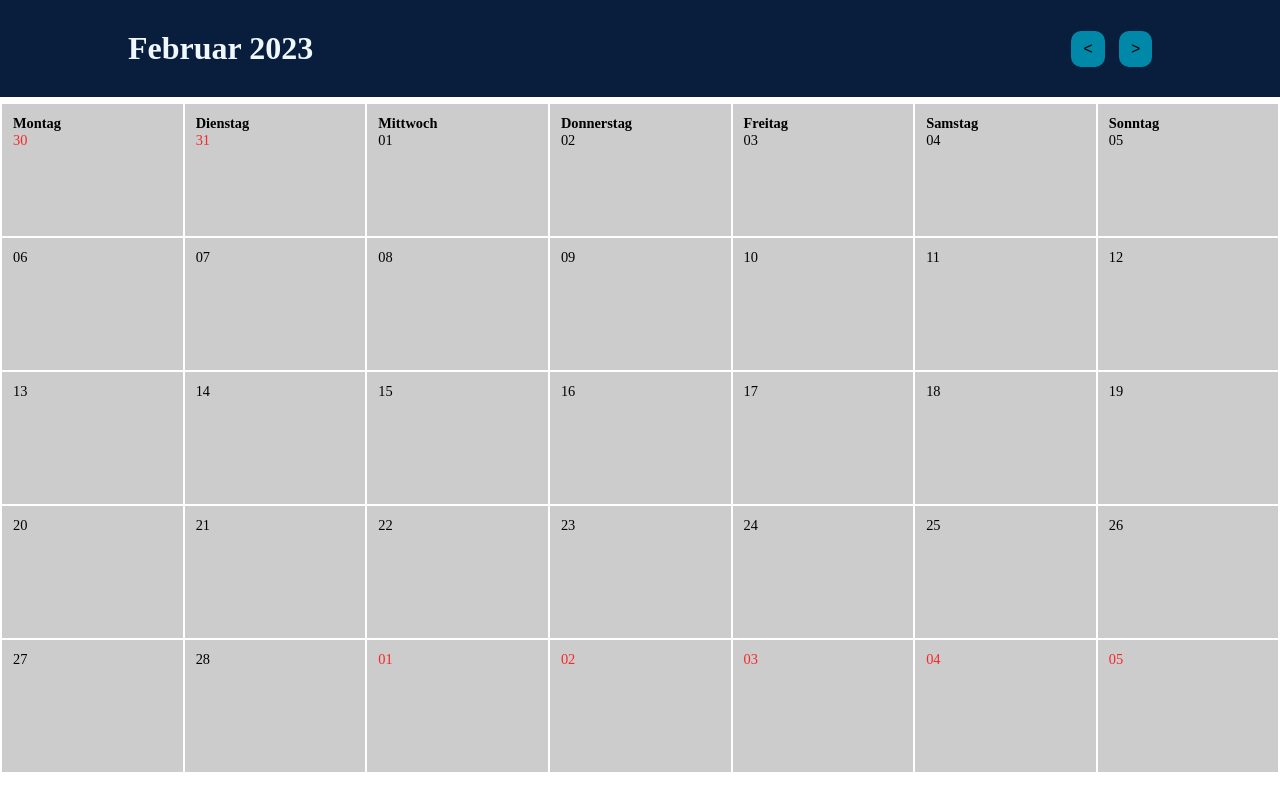
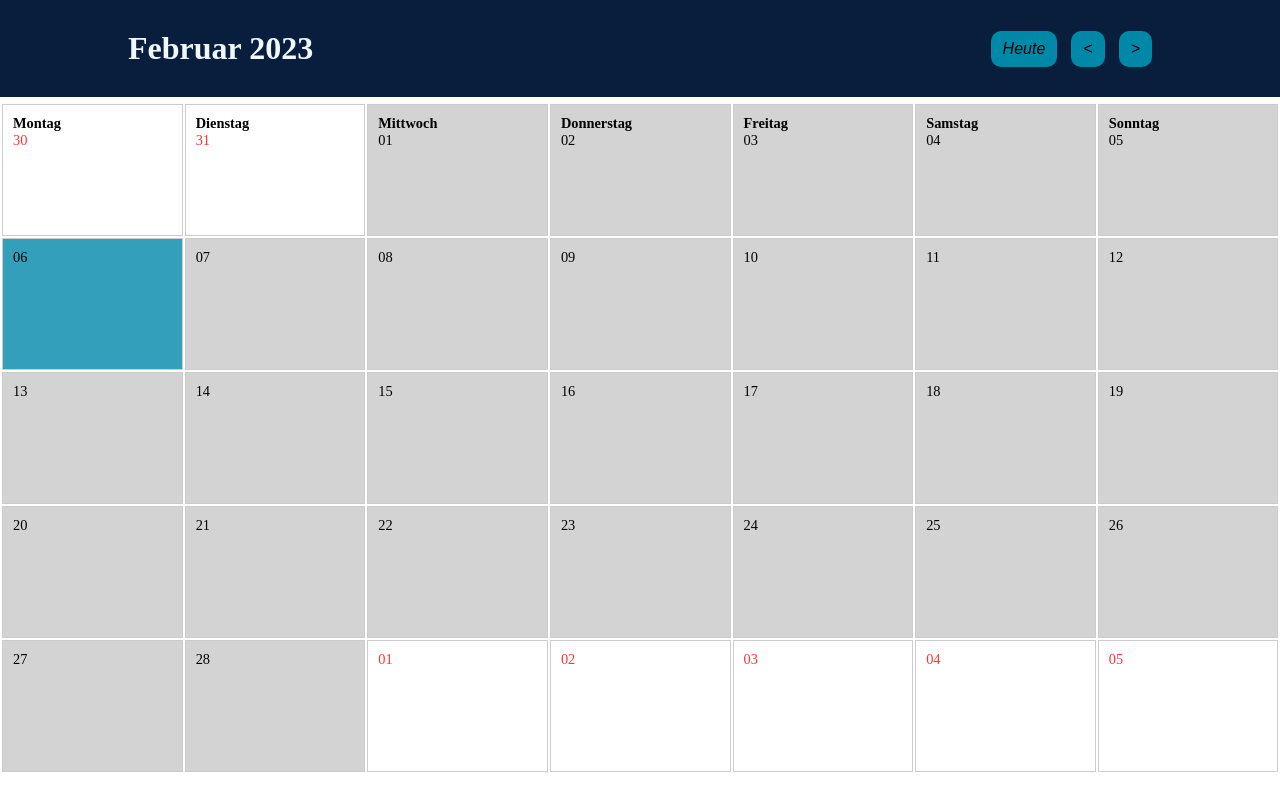
Before and after one commit to Soufiane-64/calendar-php, a PHP site: page / in a window 1280 px wide. Run offline with PHP 8.4, Linux system fonts and the light colour scheme; tables that the repository leaves empty or names only in its code hold one stand-in row (values such as "Sample post").

Commit message:
fix: Todays date is highlighted, event render infos

```diff
--- a/public/css/style.css
+++ b/public/css/style.css
@@ -12,7 +12,6 @@
     vertical-align: top;
     width: 14.29%;
     height: 20%;
-    background-color: #CCCCCC;
 }
 .calendar__table--6weeks td {
     height: 16.66%;
@@ -22,13 +21,11 @@
     font-weight: bold;
     color: #000;
     font-size: 1em;
-    background-color: #CCCCCC;
     font-family: Andalus;
 }
 
 .calendar__day {
     font-size: 1em;
-    background-color: #CCCCCC;
 }
 
 .calendar__othermonth .calendar__day {
@@ -101,3 +98,12 @@ button:hover {
     background-color: rgba(0, 136, 169, 0.8);
     border: none;
 }
+
+.calendar_highlight{
+    background-color : rgba(0, 136, 169, 0.8) !important;
+}
+.calendar_basic
+{
+    background-color : lightgray !important;
+
+}
--- a/public/index.php
+++ b/public/index.php
@@ -1,15 +1,24 @@
 <?php
 require '../src/bootstrap.php';
 
-$pdo = get_pdo();
+
+$pdo = Connexion::getConnect()->getConnection();
 $events = new Calendar\Events($pdo);
+$today = new Calendar\Month($_GET['month'] ?? null ,$_GET['year'] ?? null);
 $month = new Calendar\Month($_GET['month'] ?? null ,$_GET['year'] ?? null);
 $start = $month->getStartingDay();
 $start = $start->format('N') === '1' ? $start  : $month->getStartingDay()->modify('last Monday');
 $weeks = $month->getWeeks();
 $end = (clone $start)->modify('+' .(6 + 7 * ($weeks - 1)). ' days') ;
 $events = $events->getEventsBetweenByDay($start,$end);
+
+$t_day = date('d');
+$t_year = date('Y');
+$t_month = date('m');
+
 require '../views/header.php';
+
+
 ?>
 
 
@@ -18,10 +27,14 @@ require '../views/header.php';
     <h1 class="logo" ><?= $month->toString();?></h1>
     <nav>
         <ul class="nav__links">
-            <li><a class="prev" href="/public/index.php?month=<?= $month->previousMonth()->month;?>
+
+            <li><a class="prev" href="./index.php?month=<?= $today->today()->month;?>
+            &year=<?= $today->today()->year;?>"><button> Heute </button></a></li>
+
+            <li><a class="prev" href="./index.php?month=<?= $month->previousMonth()->month;?>
             &year=<?= $month->previousMonth()->year;?>"><button> &lt; </button></a></li>
 
-            <li><a class="next" href="/public/index.php?month=<?= $month->nextMonth()->month;?>
+            <li><a class="next" href="./index.php?month=<?= $month->nextMonth()->month;?>
             &year=<?= $month->nextMonth()->year;?>"><button> &gt; </button></a></li>
         </ul>
     </nav>
@@ -30,19 +43,21 @@ require '../views/header.php';
 <table class="calendar__table calendar__table--<?= $weeks; ?>weeks">
     <?php for ($i = 0; $i < $weeks; $i++): ?>
         <tr>
-            <?php foreach($month->days as $k => $day):
+            <?php foreach($month->days as  $k=> $day):
+
                 $date = (clone $start)->modify ("+" . ($k + $i * 7). " days");
                 $eventsForDay = $events[$date->format('Y-m-d')] ?? [];
                 ?>
 
-                <td class="<?= $month->withinMonth($date) ?'' : 'calendar__othermonth' ;?>">
+                <td class="<?= $month->withinMonth($date) ? (($month->month == intval($t_month) && $month->year == intval($t_year) && intval($date-> format ( 'd'))== intval($t_day) )? 'calendar_highlight':'calendar_basic' ): 'calendar__othermonth' ;?>">
                     <?php if ($i === 0): ?>
+
                         <div class="calendar__weekday"><?= $day; ?></div>
                     <?php endif; ?>
                     <div class="calendar__day"><?= $date-> format ( 'd'); ?></div>
                     <?php foreach ($eventsForDay as $event): ?>
                         <div class="calendar__event">
-                            <?= (new DateTime($event['start']))->format('H:i')?> - <a href="/public/event.php?id=<?= $event['id'];?>"><?= h($event['name']);?></a>
+                            <?= (new DateTime($event['start']))->format('H:i')?> - <a href="./event.php?id=<?= $event['id'];?>"><?= h($event['name']);?></a>
                         </div>
                     <?php endforeach;?>
                 </td>
--- a/src/Calendar/Event.php
+++ b/src/Calendar/Event.php
@@ -8,6 +8,7 @@ class Event{
     private $description;
     private  $start;
     private $end;
+
 
     public function  getId() : int{
         return $this->id;
--- a/src/Calendar/Events.php
+++ b/src/Calendar/Events.php
@@ -55,15 +55,14 @@ class Events{
      */
     public function find(int $id) : Event
     {
-        require 'Event.php';
         $statement =  $this->pdo->query("SELECT * FROM events WHERE  id = $id LIMIT 1");
         $statement->setFetchMode(\PDO::FETCH_CLASS,Event::class);
         $result = $statement->fetch();
-
         if($result === false){
             throw new \Exception('Es wurden keine Ergebnisse gefunden');
         }
-        return $result;
+//        new Event($result['id'],$result['name'],$result['description'],$result['start'],$result['end'])
+        return   $result;
     }
 
 }
--- a/src/Calendar/Month.php
+++ b/src/Calendar/Month.php
@@ -55,10 +55,10 @@ class Month{
     public  function getWeeks() : int {
 
         $start = $this->getStartingDay();
+
         $end   = (clone $start)-> modify('+1 month -1 day');
         $weeks =  intval($end->format('W')) - intval($start->format('W')) + 1;
         if ($weeks < 0){
-
             $weeks =  intval($end->format('W'));
         }
 
@@ -105,5 +105,11 @@ class Month{
         return new Month($month, $year);
     }
 
+    public function today() : Month {
+        $month = null;
+        $year = null;
+        return new Month($month, $year);
+    }
+
 
 }
--- a/views/header.php
+++ b/views/header.php
@@ -4,7 +4,7 @@
     <meta charset="UTF-8">
     <meta http-equiv="X-UA-Compatible" content="IE=edge">
     <meta name="viewport" content="width=device-width, initial-scale=1.0">
-    <link rel="stylesheet" href="/public/css/style.css">
+    <link rel="stylesheet" href="./css/style.css?v=<?php echo time();?>">
     <title>Kalender</title>
 
 </head>
```
Also changed, not shown: public/event.php (+3 -6 lines), src/bootstrap.php (+47 -5 lines).
